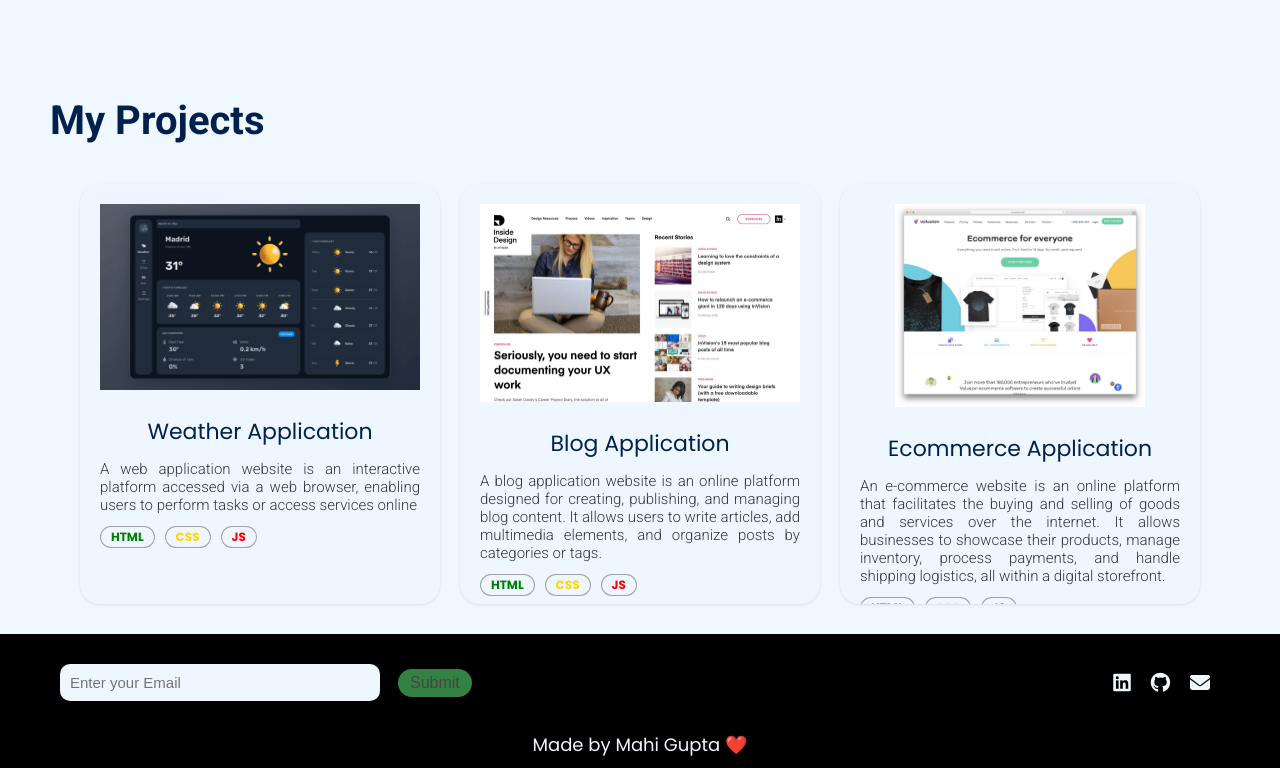
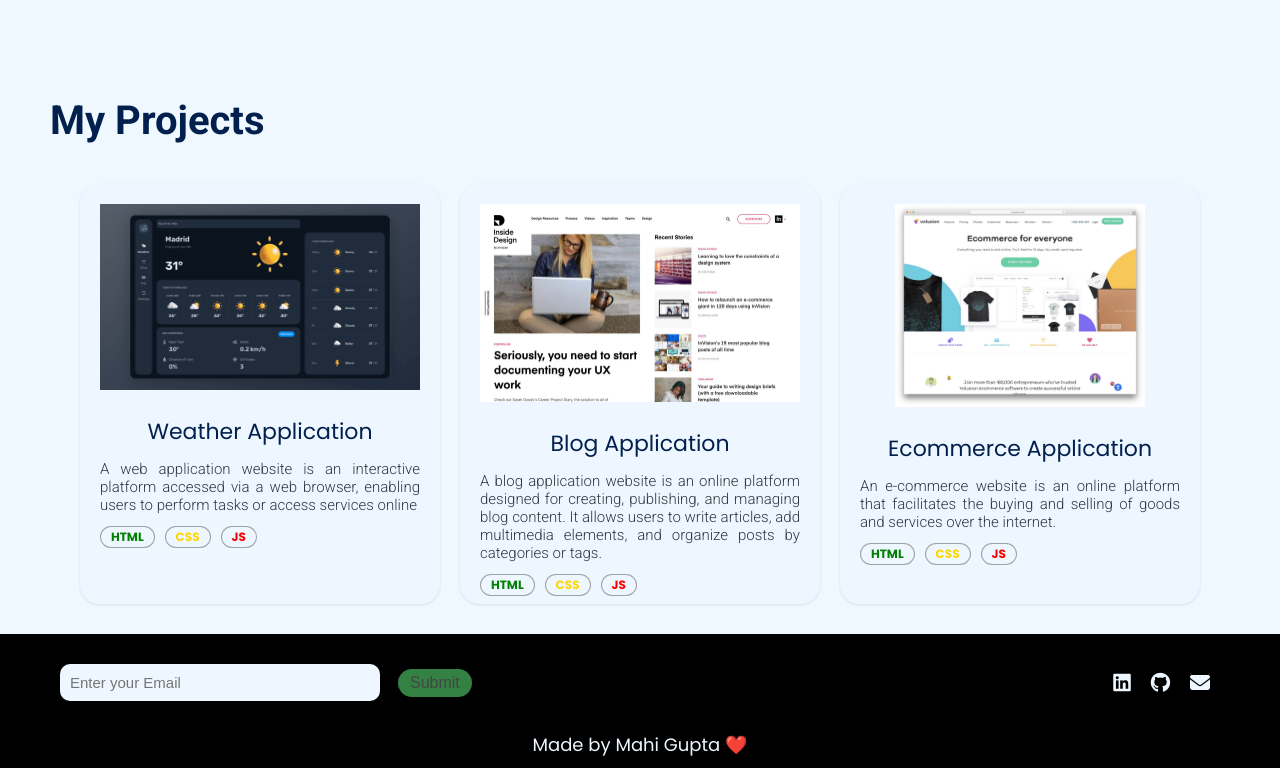
Before and after one commit to Mahigupta17/Portfolio, a plain HTML site: page index.html in a window 1280 px wide. Shown: the part 2463-3231 px from the top of the page. Drawn offline with Linux system fonts and the light colour scheme.

Commit message:
index.html

```diff
--- a/index.html
+++ b/index.html
@@ -156,7 +156,7 @@
                 </div>
                 <div class="card-content">
                     <h3>Ecommerce Application</h3>
-                    <p>An e-commerce website is an online platform that facilitates the buying and selling of goods and services over the internet. It allows businesses to showcase their products, manage inventory, process payments, and handle shipping logistics, all within a digital storefront.</p>
+                    <p>An e-commerce website is an online platform that facilitates the buying and selling of goods and services over the internet.</p>
                     <div class="technology">
                         <a href="#">HTML</a>
                         <a href="#">CSS</a>
```
